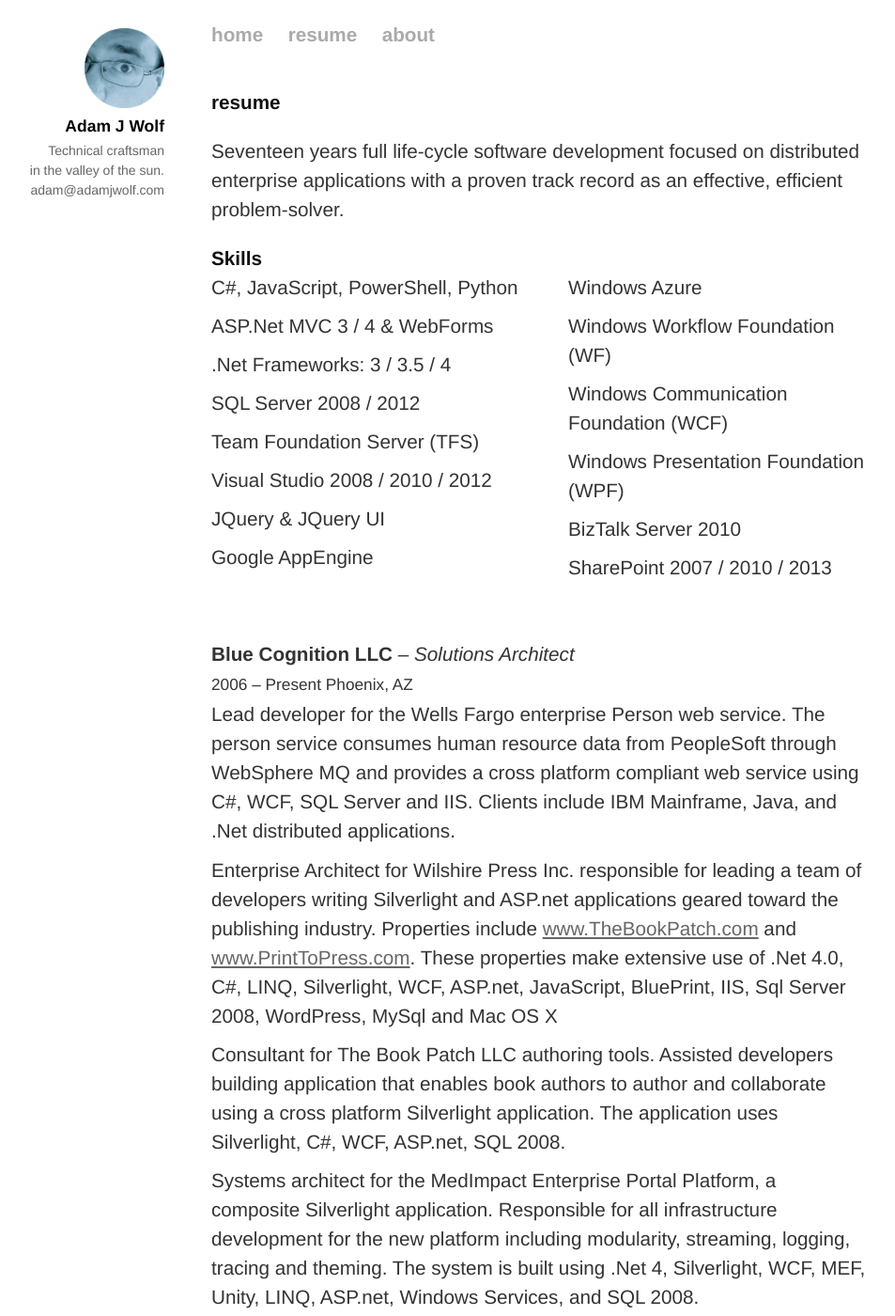
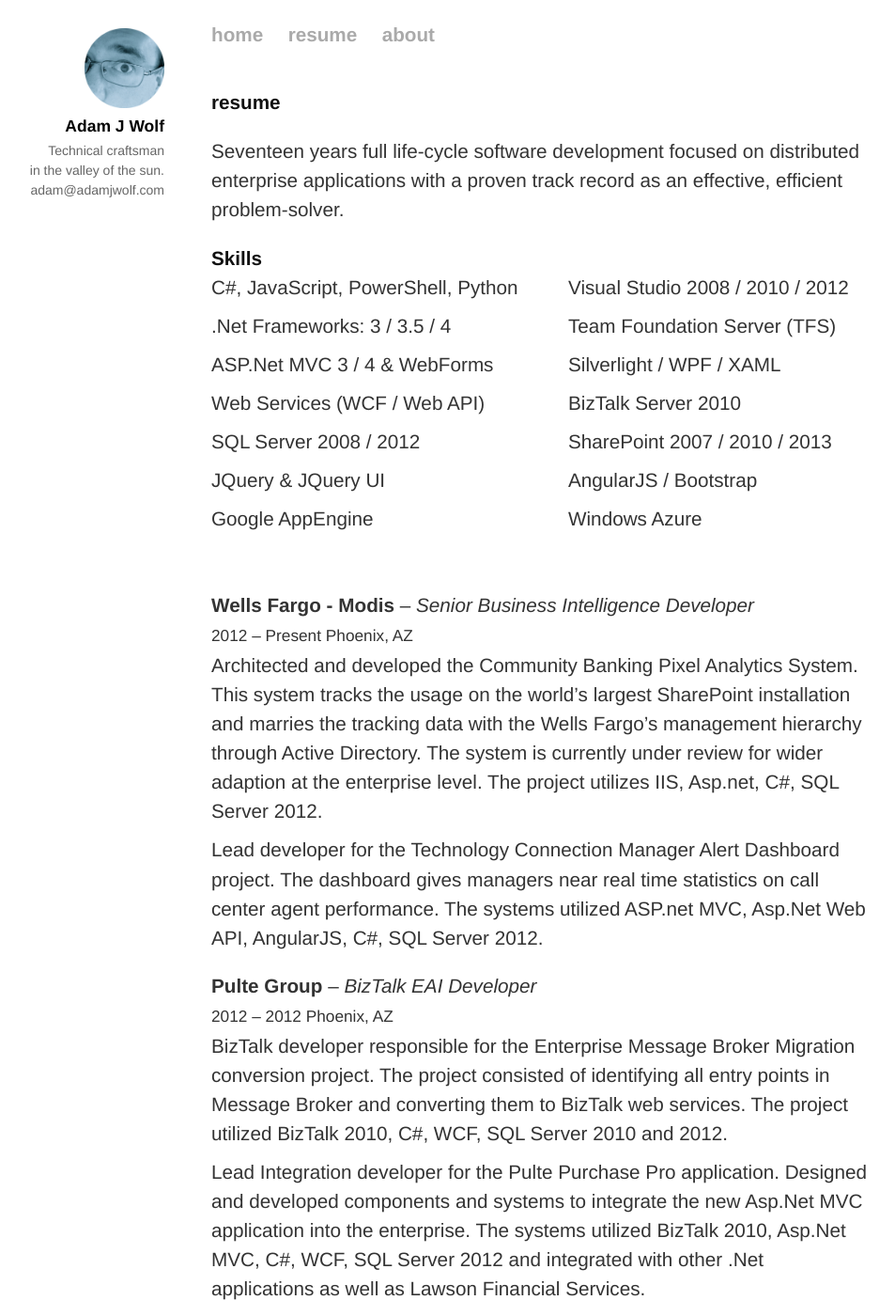
Before and after one commit to awolf/awolf.github.io, a Jekyll site: the page built from resume.html, in a window 1280 px wide and 1400 px high. Shown: the whole window at 94% size, without its empty margins (65-1018 px from the left). Built offline with Jekyll 4.4.1, drawn with Linux system fonts in a browser that asks for light colours; Markdown is read by kramdown in place of the engine named in the settings.

Commit message:
add WF and Pulte positions

```diff
--- a/resume.html
+++ b/resume.html
@@ -12,24 +12,60 @@ title: Resume
         <section class="skills">
             <ul class="skills-column">
                 <li>C#, JavaScript, PowerShell, Python</li>
+                <li>.Net Frameworks: 3 / 3.5 / 4</li>
                 <li>ASP.Net MVC 3 / 4 &amp; WebForms</li>
-                <li>.Net Frameworks: 3 / 3.5 / 4</li>
+                <li>Web Services (WCF / Web API) </li>
                 <li>SQL Server 2008 / 2012</li>
-                <li>Team Foundation Server (TFS)</li>
-                <li>Visual Studio 2008 / 2010 / 2012</li>
                 <li>JQuery &amp; JQuery UI</li>
                 <li>Google AppEngine</li>
             </ul>
             <ul class="skill-column">
-                <li>Windows Azure</li>
-                <li>Windows Workflow Foundation (WF)</li>
-                <li>Windows Communication Foundation (WCF)</li>
-                <li>Windows Presentation Foundation (WPF)</li>
+                <li>Visual Studio 2008 / 2010 / 2012</li>
+                <li>Team Foundation Server (TFS)</li>
+                <li>Silverlight / WPF / XAML</li>
                 <li>BizTalk Server 2010</li>
                 <li>SharePoint 2007 / 2010 / 2013</li>
+                <li>AngularJS / Bootstrap</li>
+                <li>Windows Azure</li>
 
             </ul>
         </section> </br>
+
+         <section class="resume-position">
+            <header>
+                <div><strong>Wells Fargo - Modis</strong> &#8211; <em>Senior Business Intelligence Developer</em></div>
+                <small>2012 &#8211; Present Phoenix, AZ</small>
+            </header>
+            <section>
+                <ul>
+                    <li>
+                        Architected and developed the Community Banking Pixel Analytics System. This system tracks the usage on the world’s largest SharePoint installation and marries the tracking data with the Wells Fargo’s management hierarchy through Active Directory. The system is currently under review for wider adaption at the enterprise level. The project utilizes IIS, Asp.net, C#, SQL Server 2012.
+                    </li>
+                    <li>
+                        Lead developer for the Technology Connection Manager Alert Dashboard project. The dashboard gives managers near real time statistics on call center agent performance. The systems utilized ASP.net MVC, Asp.Net Web API, AngularJS, C#, SQL Server 2012.
+                    </li>
+                </ul>
+            </section>
+        </section>
+
+        <section class="resume-position">
+            <header>
+                <div><strong>Pulte Group</strong> &#8211; <em>BizTalk EAI Developer  </em></div>
+                <small>2012 &#8211; 2012 Phoenix, AZ</small>
+            </header>
+            <section>
+                <ul>
+                    <li>
+                        BizTalk developer responsible for the Enterprise Message Broker Migration conversion project. The project consisted of identifying all entry points in Message Broker and converting them to BizTalk web services. The project utilized BizTalk 2010, C#, WCF, SQL Server 2010 and 2012.
+                    </li>
+                    <li>
+                        Lead Integration developer for the Pulte Purchase Pro application. Designed and developed components and systems to integrate the new Asp.Net MVC application into the enterprise. The systems utilized BizTalk 2010, Asp.Net MVC, C#, WCF, SQL Server 2012 and integrated with other .Net applications as well as Lawson Financial Services.
+                    </li>
+                </ul>
+            </section>
+        </section>
+
+
         <section class="resume-position">
             <header>
                 <div><strong>Blue Cognition LLC </strong> &#8211; <em>Solutions Architect</em></div>
```
